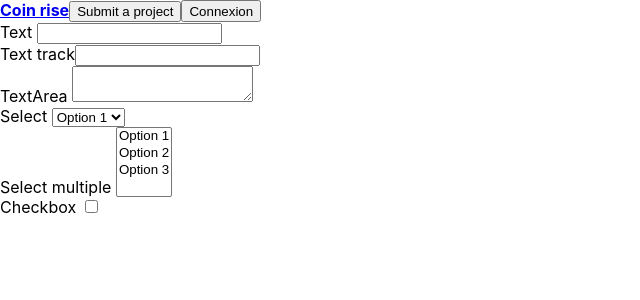
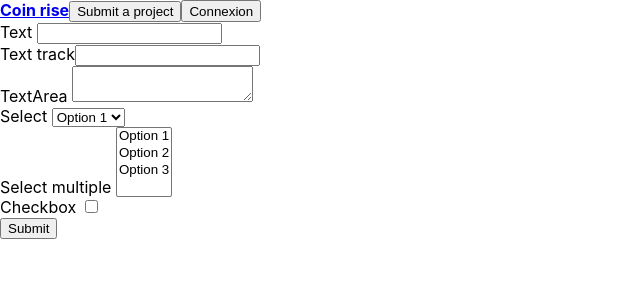
Before and after one commit to coin-rise/coin-rise, a React (Create React App) app in the folder front_end/: page /submit in a window 1280 px wide. Shown: the top 300 px of the page, without its empty margins (0-640 px from the left). Built offline with nearby package versions, Linux system fonts and the light colour scheme.

Commit message:
add handleSubmit to grab data

```diff
--- a/front_end/src/components/Form.js
+++ b/front_end/src/components/Form.js
@@ -4,12 +4,27 @@ function Form() {
   const [textTrack, setTextTrack] = useState("");
 
   function handleChange(e) {
-    console.log("render");
     setTextTrack(e.target.value);
   }
 
+  function handleSubmit(e) {
+    e.preventDefault();
+    for (let i = 0; i < e.target.length - 1; i++) {
+      if (e.target[i].name === "checkbox") {
+        console.dir(e.target[i].checked);
+      } else if (e.target[i].name === "selectMultiple") {
+        console.dir(
+          Array.from(e.target[i].selectedOptions).map((o) => o.value)
+        );
+      } else {
+        console.dir(e.target[i].value);
+      }
+    }
+    console.log("submit");
+  }
+
   return (
-    <div className="App">
+    <form className="Form" onSubmit={handleSubmit}>
       <div>
         <label htmlFor="text">Text </label>
         <input type="text" id="text" name="text" />
@@ -56,7 +71,11 @@ function Form() {
         <input id="checkbox" name="checkbox" type="checkbox"></input>
         {/* {checkbox ? <span>Checked !</span> : null} */}
       </div>
-    </div>
+
+      <div>
+        <button>Submit</button>
+      </div>
+    </form>
   );
 }
 
```
